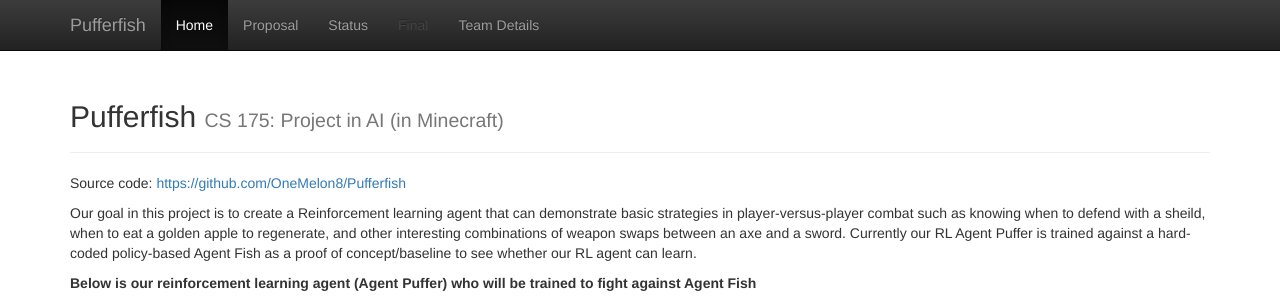
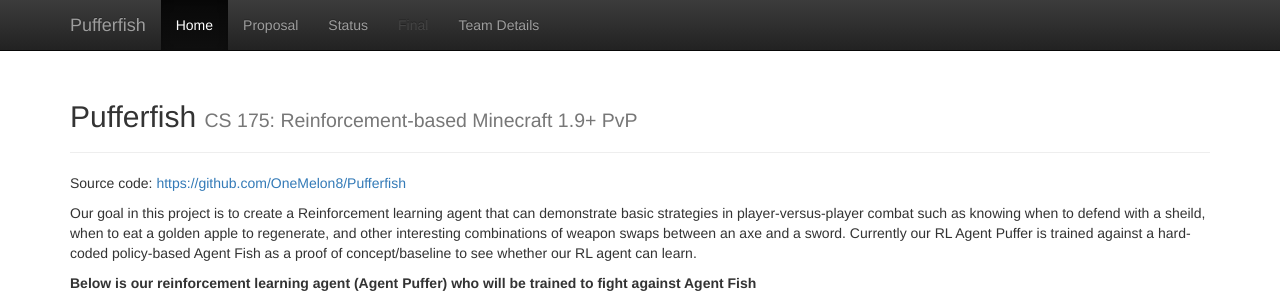
Before and after one commit to OneMelon8/Pufferfish, a Jekyll site: the page built from docs/index.md, in a window 1280 px wide and 1400 px high. Shown: the top 302 px of the window. Built offline with Jekyll 4.4.1, drawn with Linux system fonts in a browser that asks for light colours; some of the changed text lies outside the part shown.

```diff
--- a/docs/_config.yml
+++ b/docs/_config.yml
@@ -2,7 +2,7 @@
 # site.title
 
 title:    'Pufferfish'
-subtitle: 'CS 175: Project in AI (in Minecraft)'
+subtitle: 'CS 175: Reinforcement-based Minecraft 1.9+ PvP'
 
 
 #########################
--- a/docs/index.md
+++ b/docs/index.md
@@ -11,11 +11,11 @@ Our goal in this project is to create a Reinforcement learning agent that can de
 
 ![](intro.PNG)
 
-**Here is a clip of Agent Puffer before training**
-
+**Here is a clip of Agent Puffer before training:**
+<iframe width="560" height="315" src="https://www.youtube.com/embed/44KwAyw-AXs" frameborder="0" allow="accelerometer; autoplay; clipboard-write; encrypted-media; gyroscope; picture-in-picture" allowfullscreen></iframe>
 [![](http://img.youtube.com/vi/44KwAyw-AXs/0.jpg)](http://www.youtube.com/watch?v=44KwAyw-AXs)
 
-**Here is a clip of Agent Puffer after training overnight**
+**Here is a clip of Agent Puffer after training overnight:**
 
 [![](http://img.youtube.com/vi/uB0HolxmnzU/0.jpg)](http://www.youtube.com/watch?v=uB0HolxmnzU)
 
```
Also changed, not shown: 1 other file.
